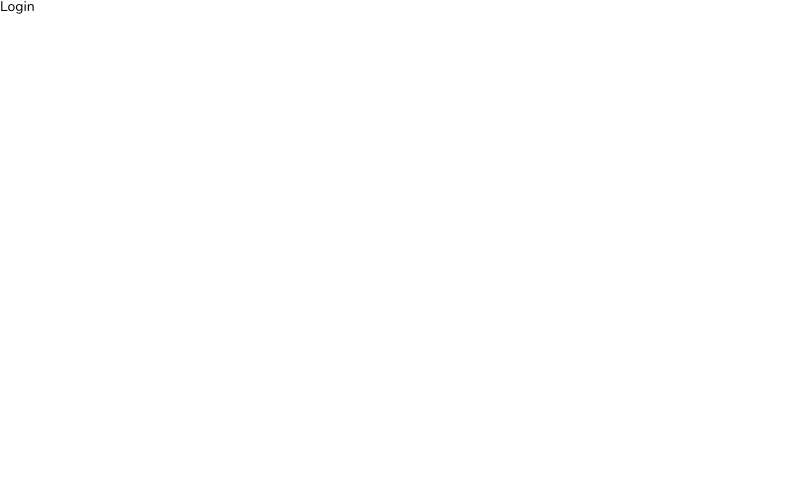
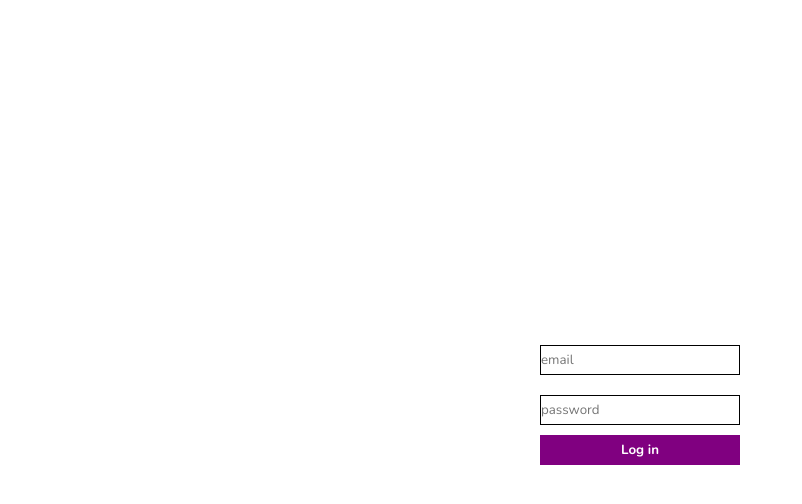
Before and after one commit to temirovruslan/-React-Admin-Dashboard-, a React (Create React App) app: page /login in a window 1280 px wide. Shown: the top 504 px of the page, without its empty margins (0-802 px from the left). Built offline with nearby package versions, Linux system fonts and the light colour scheme.

Commit message:
added-log-in-page

```diff
--- a/src/pages/login/Login.jsx
+++ b/src/pages/login/Login.jsx
@@ -1,8 +1,18 @@
-import React from 'react'
+import React, { useState } from 'react'
+import './Login.scss'
 
 const Login = () => {
+  const[error,setError] = useState(false)
+
   return (
-    <div>Login</div>
+    <div className='login'>
+      <form >
+        <input type="text" placeholder='email'/>
+        <input type="password" placeholder='password'/>
+        <button type='submit'>Log in</button>
+       {error && <span>Wrong email or password</span>}
+      </form>
+    </div>
   )
 }
 
--- a/src/pages/login/Login.scss
+++ b/src/pages/login/Login.scss
@@ -0,0 +1,35 @@
+.login{
+    height: 100vh;
+    display: flex;
+    align-items: center;
+    justify-content: center;
+
+    form{
+      display: flex;
+      flex-direction: column;
+      align-items: center;
+
+      input{
+        width: 200px;
+        height: 30px;
+        margin: 10px;
+        border:1px solid black;
+      }
+
+      button{
+        width: 200px;
+        height: 30px;
+        border: none;
+        background-color: purple;
+        color: white;
+        font-weight: bold;
+        cursor: pointer;
+      }
+
+      span{
+        font-size: 12px;
+        color: red;
+        margin-top: 10px;
+      }
+    }
+}
```
